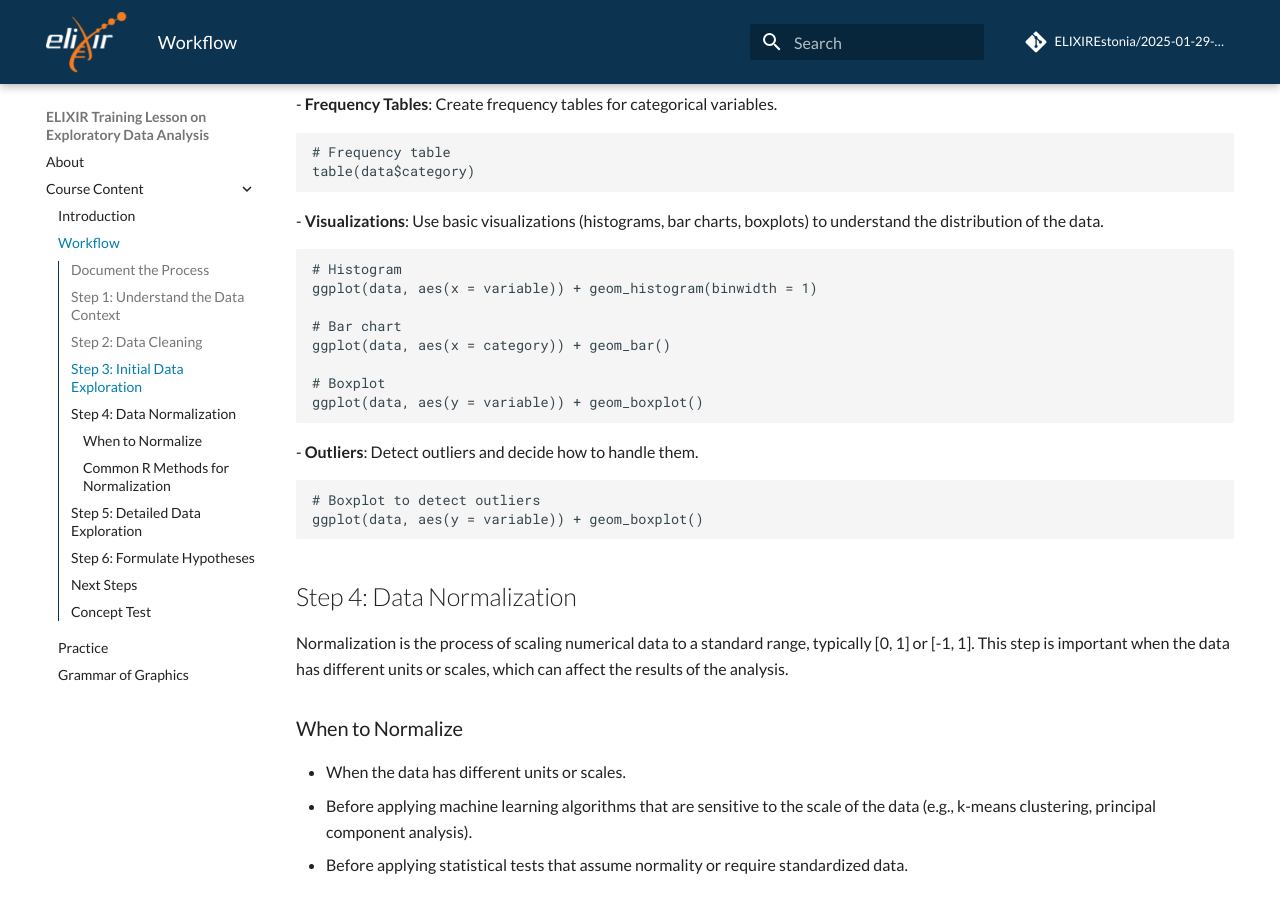
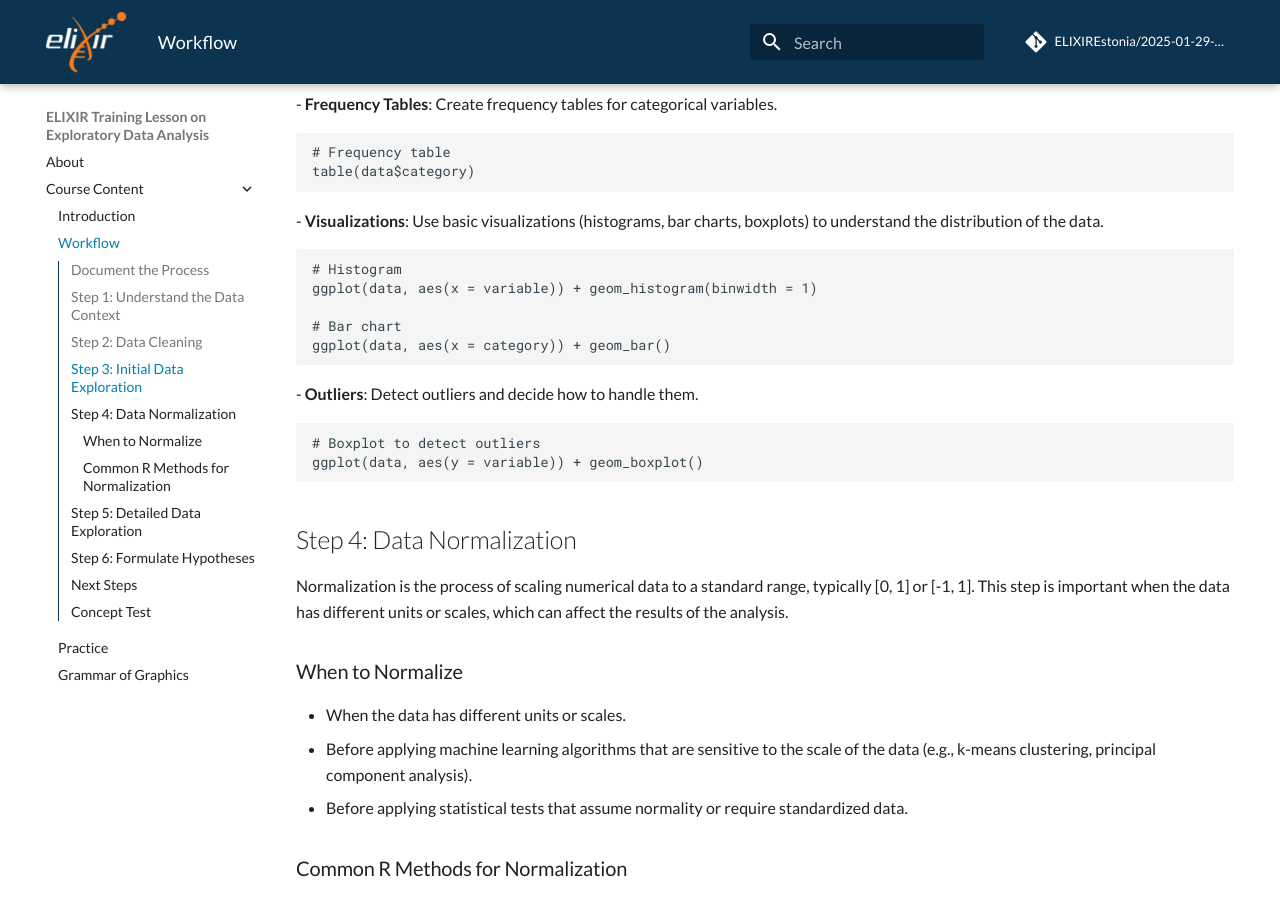
Before and after one commit to ELIXIREstonia/2025-01-29-EDA, an MkDocs documentation site: the page built from docs/chapters/02_EDA_process.md, in a window 1280 px wide and 900 px high, scrolled down 1580 px. Built offline with MkDocs 1.6.1 and Material for MkDocs 9.7.7, drawn with Linux system fonts in a browser that asks for light colours; comment, search, counter and statistics services are not loaded.

Commit message:
duplicate boxplot

````diff
--- a/docs/chapters/02_EDA_process.md
+++ b/docs/chapters/02_EDA_process.md
@@ -67,9 +67,6 @@ Perform an initial exploration to get a sense of the data:
 
   # Bar chart
   ggplot(data, aes(x = category)) + geom_bar()
-
-  # Boxplot
-  ggplot(data, aes(y = variable)) + geom_boxplot()
   ```
 - **Outliers**: Detect outliers and decide how to handle them.
   ```{r}
````
